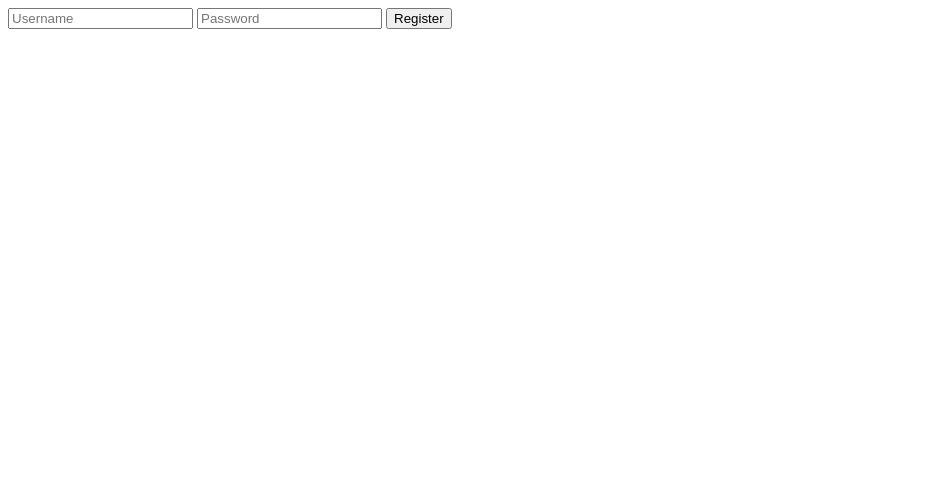
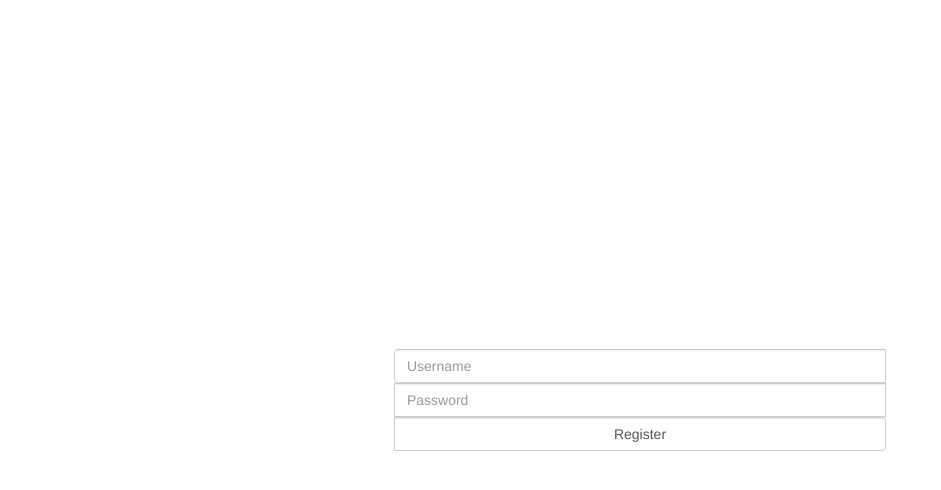
Before and after one commit to kishore-ganesh/SimpleChat, a website: page public_static/register.html in a window 1280 px wide. Shown: the whole page, without its empty margins (0-941 px from the left). Drawn offline with nearby package versions, Linux system fonts and the light colour scheme.

Commit message:
Improved login and Register page UI
Signed-off-by: kishore-ganesh <kishore2912000@gmail.com>

```diff
--- /dev/null
+++ b/public_static/login.css
@@ -0,0 +1,14 @@
+.container
+{
+    display: flex;
+    justify-content: space-evenly;
+}
+
+.outercontainer
+{
+    display: flex;
+    justify-content: space-evenly;
+    flex-direction: column;
+    height: 100vh;
+
+}
--- a/public_static/register.html
+++ b/public_static/register.html
@@ -6,16 +6,30 @@
     <meta http-equiv="X-UA-Compatible" content="IE=edge">
     <title>Registration</title>
     <meta name="viewport" content="width=device-width, initial-scale=1">
-    <link rel="stylesheet" type="text/css" media="screen" href="main.css" />
+    <link rel="stylesheet" href="https://maxcdn.bootstrapcdn.com/bootstrap/3.3.7/css/bootstrap.min.css" integrity="sha384-BVYiiSIFeK1dGmJRAkycuHAHRg32OmUcww7on3RYdg4Va+PmSTsz/K68vbdEjh4u"
+    crossorigin="anonymous">
+    <link rel="stylesheet" type="text/css" media="screen" href="login.css" />
 
 </head>
 
 <body>
-    <form method="POST" action="/register">
-        <input name="username" placeholder="Username">
-        <input type="password" name="password" placeholder="Password">
-        <input type="submit" value="Register">
-    </form>
+
+
+    <div class="outercontainer">
+        <div class="container">
+            <form action="/register" method="POST">
+                <div class="input-group">
+                    <input class="form-control" name="username" placeholder="Username">
+                    <input class="input-group-append form-control" type="password" name="password" placeholder="Password">
+                    <input class="input-group-append form-control" type="submit" value="Register">
+                </div>
+            </form>
+
+
+
+        </div>
+    </div>
+
 </body>
 
 </html>
```
Also changed, not shown: public_static/login.html (+27 -7 lines).
